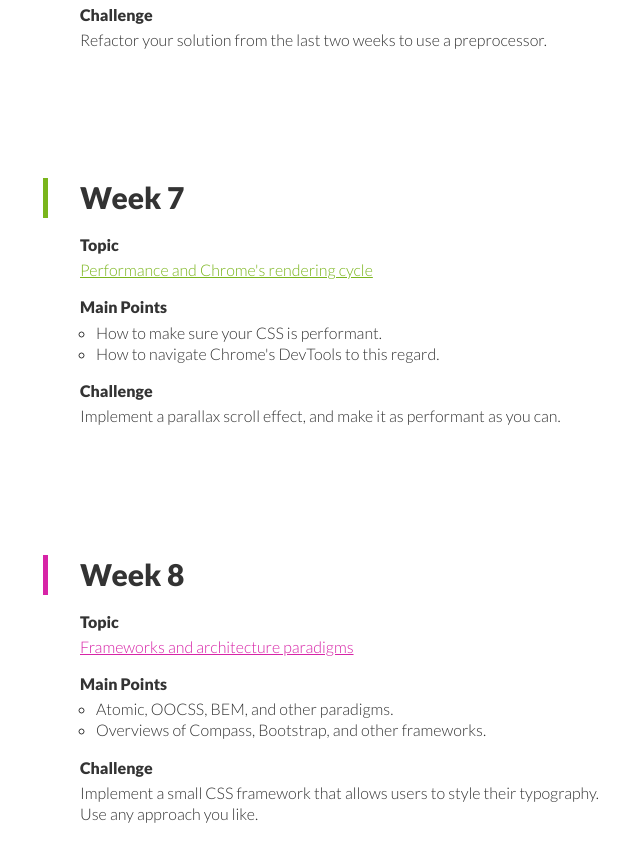
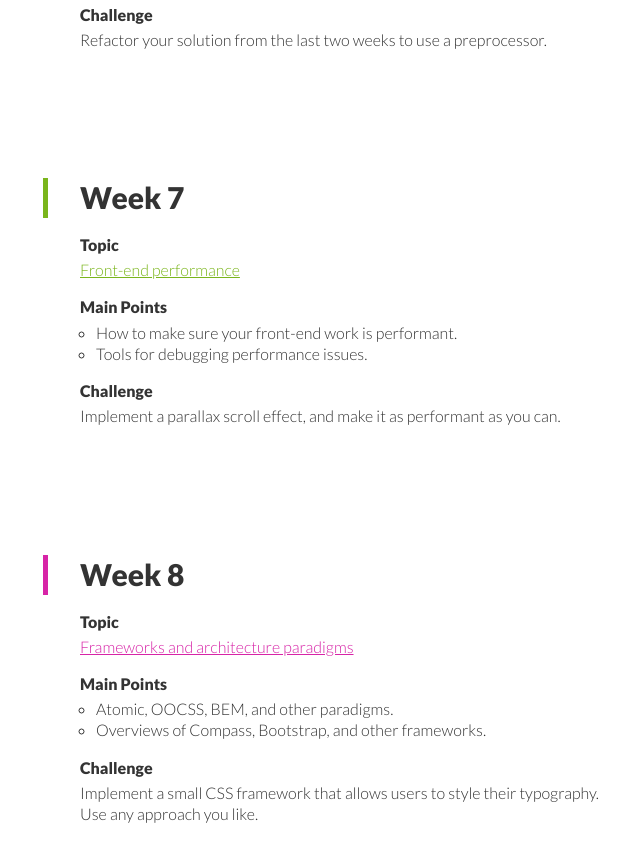
Before and after one commit to mjswensen/css-course, a Jekyll site: the page built from index.html, in a window 1280 px wide and 900 px high, scrolled down 2525 px. Shown: the top 862 px of the window, without its empty margins (297-937 px from the left). Built offline with Jekyll 4.4.1, drawn with Linux system fonts in a browser that asks for light colours.

Commit message:
A start on the performance presentation.

```diff
--- a/index.html
+++ b/index.html
@@ -153,14 +153,14 @@
       <h2>Week 7</h2>
       <div class="session-datum">
         <h3 class="key">Topic</h3>
-        <div class="value"><a href="#TODO">Performance and Chrome's rendering cycle</a></div>
+        <div class="value"><a href="{{ site.baseurl }}/front-end-performance/">Front-end performance</a></div>
       </div>
       <div class="session-datum">
         <h3 class="key">Main Points</h3>
         <div class="value">
           <ul>
-            <li>How to make sure your CSS is performant.</li>
-            <li>How to navigate Chrome's DevTools to this regard.</li>
+            <li>How to make sure your front-end work is performant.</li>
+            <li>Tools for debugging performance issues.</li>
           </ul>
         </div>
       </div>
```
Also changed, not shown: front-end-performance/index.html (added, +84 -0 lines).
